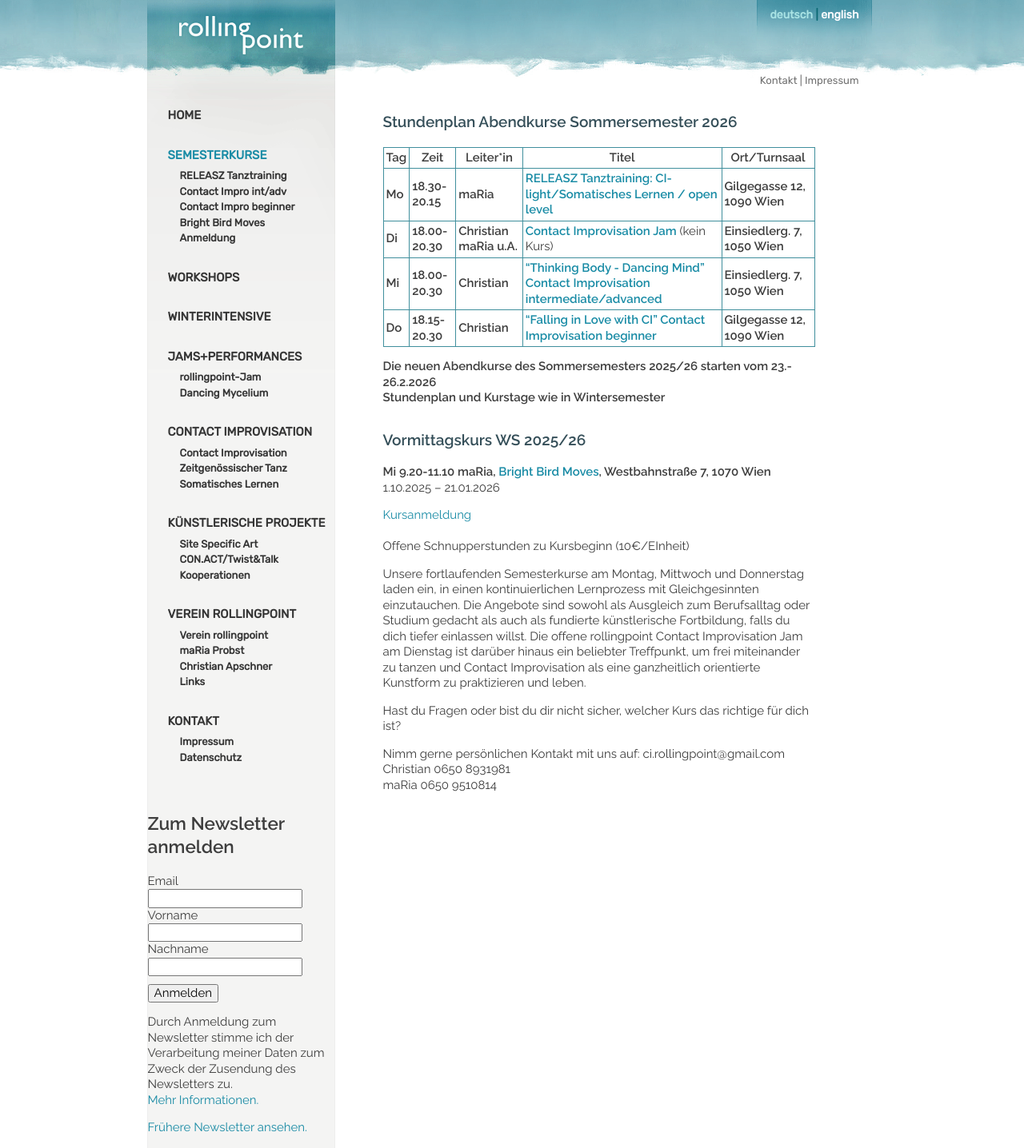
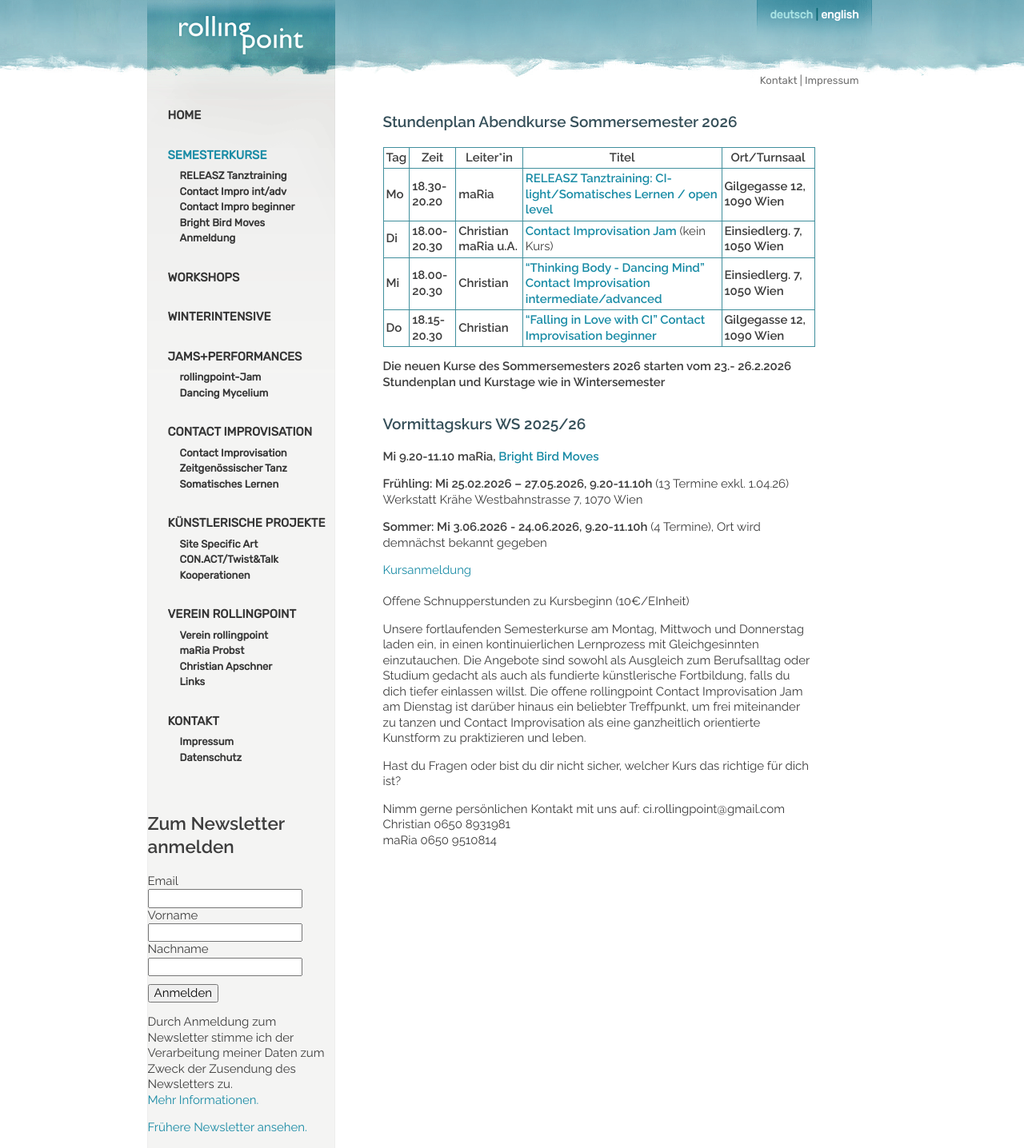
Before and after one commit to manulari/rollingpointat, a Jekyll site: the page built from _pages_de/kurse-1.md, in a window 1280 px wide. Shown: the whole page at 80% size. Built offline with Jekyll 4.4.1, drawn with Linux system fonts in a browser that asks for light colours; comment, search, counter and statistics services are not loaded.

Commit message:
Update page (de) “kurse-1”

```diff
--- a/_pages_de/kurse-1.md
+++ b/_pages_de/kurse-1.md
@@ -1,24 +1,27 @@
 ---
 permalink: /kurse
-title: Semesterkurse WS 2025/26
+title: Semesterkurse SoSe 2026
 language: de
 ---
 ### **Stundenplan Abendkurse Sommersemester 2026**
 
 | Tag    | Zeit            | Leiter*in                | Titel                                                                                         | Ort/Turnsaal                  |
 | ------ | --------------- | ------------------------ | --------------------------------------------------------------------------------------------- | ----------------------------- |
-| **Mo** | **18.30-20.15** | **maRia**                | **[RELEASZ Tanztraining: CI-light/Somatisches Lernen / open level](/releasze)**               | **Gilgegasse 12, 1090 Wien**  |
+| **Mo** | **18.30-20.20** | **maRia**                | **[RELEASZ Tanztraining: CI-light/Somatisches Lernen / open level](/releasze)**               | **Gilgegasse 12, 1090 Wien**  |
 | **Di** | **18.00-20.30** | **Christian maRia u.A.** | **[Contact Improvisation Jam](/jams)** (kein Kurs)                                            | **Einsiedlerg. 7, 1050 Wien** |
 | **Mi** | **18.00-20.30** | **Christian**            | **[“Thinking Body - Dancing Mind” Contact Improvisation intermediate/advanced](/contactadv)** | **Einsiedlerg. 7, 1050 Wien** |
 | **Do** | **18.15-20.30** | **Christian**            | **["Falling in Love with CI" Contact Improvisation beginner](/contactbeg)**                   | **Gilgegasse 12, 1090 Wien**  |
 
-**Die neuen Abendkurse des Sommersemesters 2025/26 starten vom 23.- 26.2.2026**\
+**Die neuen Kurse des Sommersemesters 2026 starten vom 23.- 26.2.2026**\
 **Stundenplan und Kurstage wie in Wintersemester**
 
 ### Vormittagskurs WS 2025/26
 
-**Mi 9.20-11.10 maRia, [Bright Bird Moves](/Vormittagskurs), Westbahnstraße 7, 1070 Wien**\
-1.10.2025 – 21.01.2026
+**Mi 9.20-11.10 maRia, [Bright Bird Moves](/Vormittagskurs)**
+
+**Frühling: Mi 25.02.2026 – 27.05.2026, 9.20-11.10h** (13 Termine exkl. 1.04.26) Werkstatt Krähe Westbahnstrasse 7, 1070 Wien
+
+**Sommer: Mi 3.06.2026 - 24.06.2026, 9.20-11.10h** (4 Termine), Ort wird demnächst bekannt gegeben
 
 [Kursanmeldung](https://rollingpoint.at/Kursanmeldung)\
 \
```
